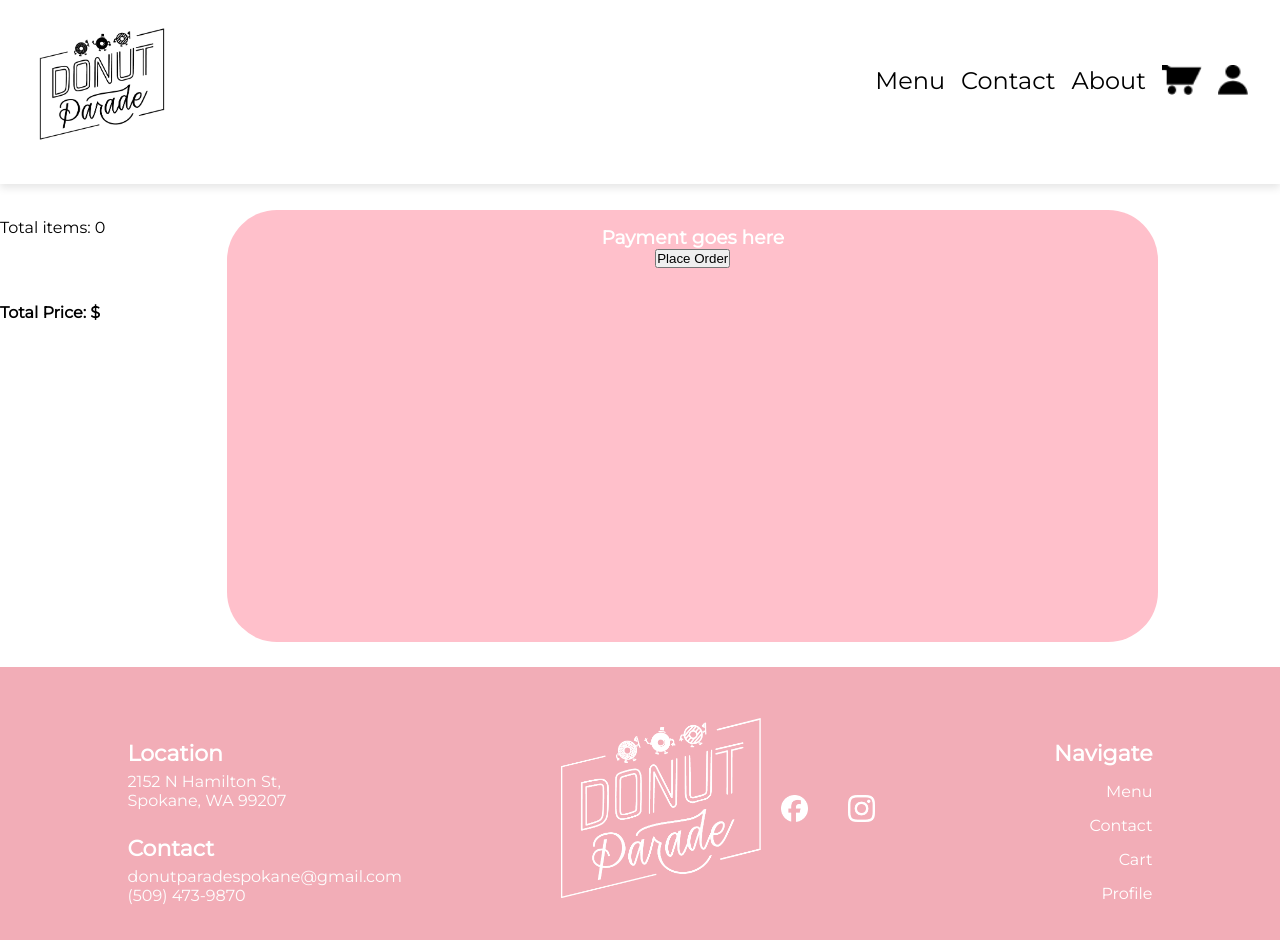
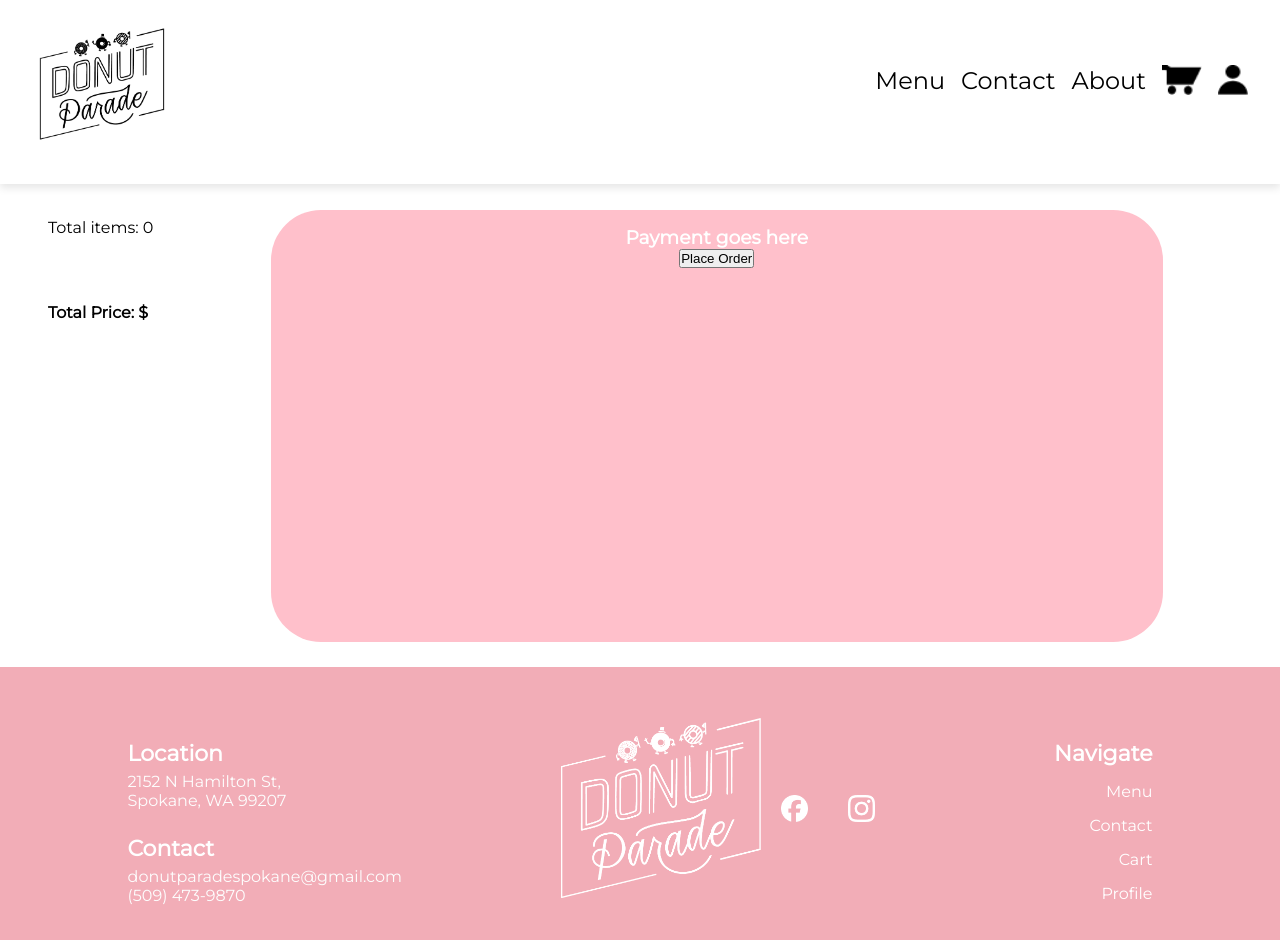
Before and after one commit to CSCD488-Winter2024/project-description-user-stories-and-glossary-project-unknown, a React (Vite) app in the folder DonutParade/: page /cart in a window 1280 px wide. Shown: the top 940 px of the page. Built offline with nearby package versions, Linux system fonts and the light colour scheme; a web font is replaced by a local one.

Commit message:
fixed styling in cart page

```diff
--- a/DonutParade/src/styles/Cart.css
+++ b/DonutParade/src/styles/Cart.css
@@ -25,6 +25,7 @@
     flex-direction: row;
     align-items: center;
     gap: 0.5rem;
+    margin-left: 2rem;
 }
 
 .name-and-price {
@@ -32,6 +33,7 @@
     flex-direction: row;
     justify-content: space-between;
     width: 100%; /* Make sure it takes full width */
+    margin-left: 2rem;
 }
 
 .button-in-cart {
@@ -77,9 +79,11 @@
 
 #donutImage {
     margin: 10px;
+    margin-left: 2rem;
     width: 10rem;
     height: 10rem;
     border-radius: 5px;
+
 }
 
 .left-align-info {
@@ -110,8 +114,10 @@
 #totalPrice{
     margin-top:1rem;
     margin-bottom:2rem;
+    margin-left: 3rem;
 }
 #totalQuantity{
     margin-top:1rem;
     margin-bottom:2rem;
+    margin-left:3rem;
 }
```
